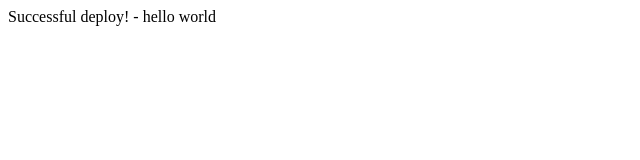
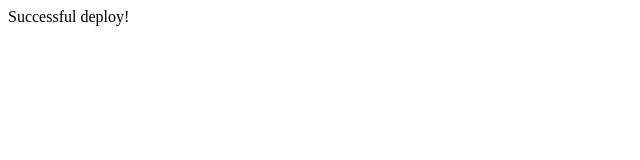
Before and after one commit to InnKeeperDevOps/example-nginx, a plain HTML site: page static/index.html in a window 1280 px wide. Shown: the full height of the page, 0-640 px from the left. Drawn offline with Linux system fonts and the light colour scheme.

Commit message:
Update index.html

```diff
--- a/static/index.html
+++ b/static/index.html
@@ -2,5 +2,5 @@
   <head>
     <title>Successful</title>
   </head>
-  <body>Successful deploy! - hello world</body>
+  <body>Successful deploy!</body>
 </html>
```
